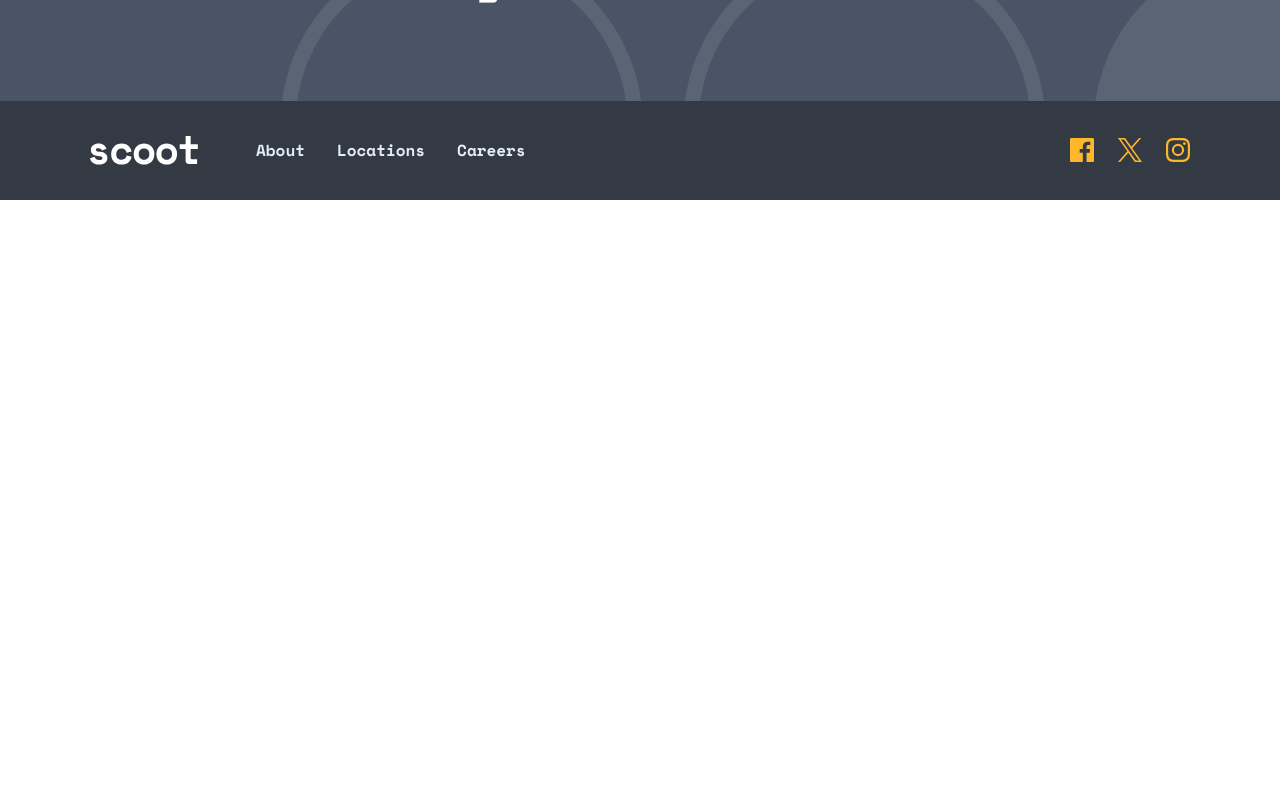
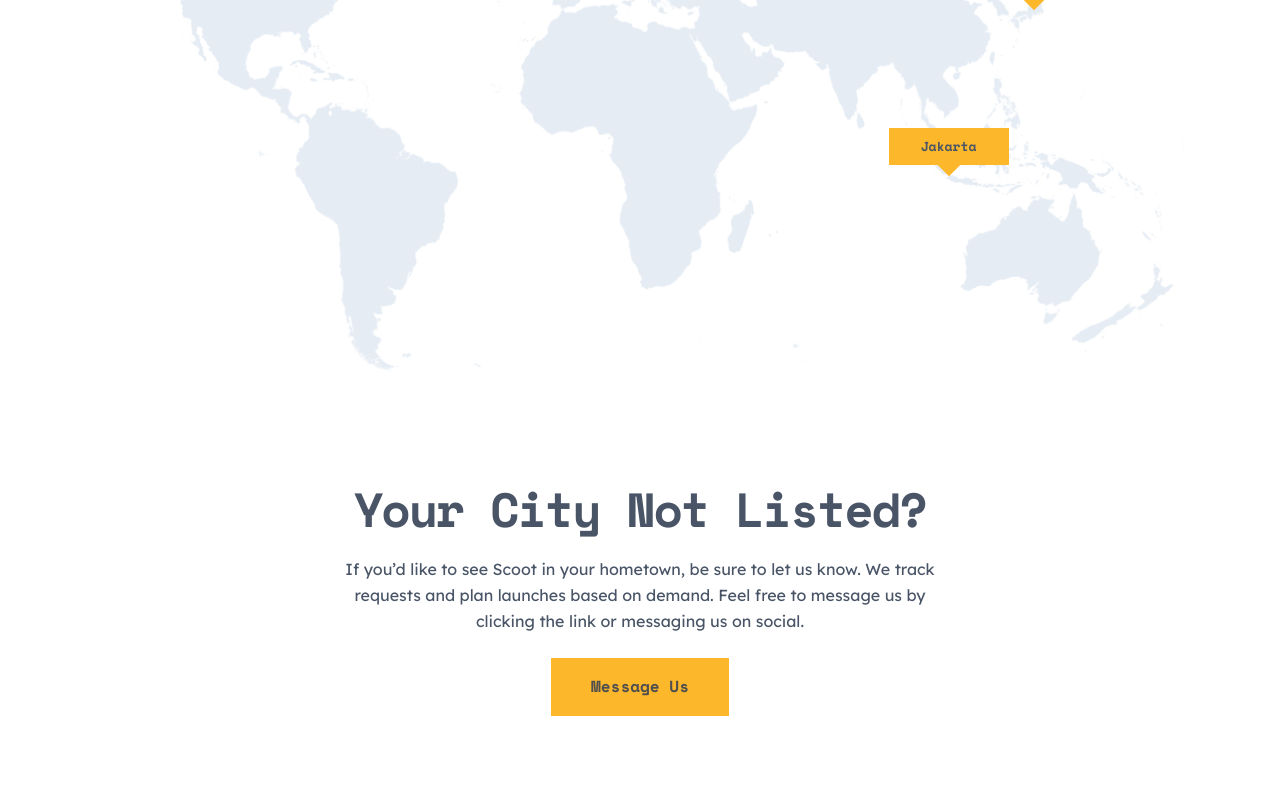
Before and after one commit to Dudeldups/FM-scoot-website, a React (Vite) app: page /locations in a window 1280 px wide. Shown: the part 600-1400 px from the top of the page. Before the commit the page ends 800 px from the top, so only its background shows below. Built offline with nearby package versions, Linux system fonts and the light colour scheme.

Commit message:
added locations page styling

```diff
--- a/src/pages/Locations/Locations.tsx
+++ b/src/pages/Locations/Locations.tsx
@@ -1,13 +1,67 @@
+import {
+  WorldMapDesktopImg,
+  WorldMapMobileImg,
+  WorldMapTabletImg,
+} from "../../assets/images";
+import Btn from "../../components/Btn/Btn";
 import HeroSection from "../../components/HeroSection/HeroSection";
 import useDocumentTitle from "../../hooks/useDocumentTitle";
+import { theme } from "../../styles/theme";
+import {
+  StyledImageContainer,
+  StyledLocationsSection,
+  StyledTextContainer,
+} from "./styles";
 
 const Locations = () => {
   useDocumentTitle();
 
   return (
-    <div>
+    <>
       <HeroSection site="locations" />
-    </div>
+
+      <StyledLocationsSection>
+        <StyledImageContainer>
+          <picture>
+            <source
+              srcSet={WorldMapDesktopImg}
+              media={`(min-width: ${theme.breakpoints.lg}px)`}
+            />
+            <source
+              srcSet={WorldMapTabletImg}
+              media={`(min-width: ${theme.breakpoints.md}px)`}
+            />
+            <img src={WorldMapMobileImg} alt="" height="160" width="375" />
+          </picture>
+
+          <ul>
+            <li>
+              <p>New York</p>
+            </li>
+            <li>
+              <p>London</p>
+            </li>
+            <li>
+              <p>Jakarta</p>
+            </li>
+            <li>
+              <p>Yokohama</p>
+            </li>
+          </ul>
+        </StyledImageContainer>
+
+        <StyledTextContainer>
+          <h2>Your City Not Listed?</h2>
+          <p>
+            If you’d like to see Scoot in your hometown, be sure to let us know.
+            We track requests and plan launches based on demand. Feel free to
+            message us by clicking the link or messaging us on social.
+          </p>
+
+          <Btn>Message Us</Btn>
+        </StyledTextContainer>
+      </StyledLocationsSection>
+    </>
   );
 };
 
--- /dev/null
+++ b/src/pages/Locations/styles.ts
@@ -0,0 +1,130 @@
+import styled from "styled-components";
+import { media } from "../../utils/media";
+
+export const StyledLocationsSection = styled.section`
+  max-width: ${({ theme }) =>
+    `calc(${theme.maxContentWidth} + 2 * ${theme.contentPadding.lg})`};
+  margin-top: 7.5rem;
+  margin-inline: auto;
+  padding-bottom: 7.5rem;
+  padding-inline: ${({ theme }) => theme.contentPadding.sm};
+
+  ${media.min("md")`
+      padding-inline: ${({ theme }) => theme.contentPadding.md};
+    `}
+
+  ${media.min("lg")`
+      margin-top: 10rem;
+      padding-inline: ${({ theme }) => theme.contentPadding.lg};
+      padding-bottom: 10rem;
+    `}
+`;
+
+export const StyledImageContainer = styled.div`
+  display: flex;
+  flex-direction: column;
+  gap: 2rem;
+
+  ${media.min("md")`
+    position: relative;
+  `}
+
+  img {
+    width: 100%;
+    height: auto;
+  }
+
+  ul {
+    display: flex;
+    align-items: center;
+    flex-direction: column;
+    gap: 1rem;
+
+    li {
+      width: 100%;
+      max-width: 15rem;
+      padding: 0.5rem 1rem;
+      background-color: ${({ theme }) => theme.colors.lightYellow};
+
+      ${media.min("md")`
+        max-width: 7.5rem;
+        background-color: ${({ theme }) => theme.colors.yellow};
+
+        &::after {
+          content: "";
+          position: absolute;
+          inset: auto 50% 0 50%;
+          width: 1rem;
+          aspect-ratio: 1;
+          background-color: ${({ theme }) => theme.colors.yellow};
+          transform: translate(-50%, 50%) rotate(45deg);
+        }
+
+
+        &:nth-of-type(1) {
+          position: absolute;
+          inset: 17.7% 72% auto auto;
+        }
+
+        &:nth-of-type(2) {
+          position: absolute;
+          inset: 10% 50% auto auto;
+        }
+
+        &:nth-of-type(3) {
+          position: absolute;
+          inset: 50% 16.5% auto auto;
+        }
+
+        &:nth-of-type(4) {
+          position: absolute;
+          inset: 20.8% 8.7% auto auto;
+        }
+
+
+      `}
+    }
+
+    p {
+      font-family: ${({ theme }) => theme.fontFamilies.heading};
+      font-size: ${({ theme }) => theme.fontSizes.sm};
+      color: ${({ theme }) => theme.colors.darkNavy};
+      text-align: center;
+
+      ${media.min("md")`
+        font-size: .8125rem;
+      `}
+    }
+  }
+`;
+
+export const StyledTextContainer = styled.div`
+  display: flex;
+  flex-direction: column;
+  align-items: center;
+  gap: 1.5rem;
+  margin-top: 4.5rem;
+  max-width: 37rem;
+  margin-inline: auto;
+
+  h2 {
+    font-size: 2rem;
+    letter-spacing: -0.0894rem;
+    text-align: center;
+
+    ${media.min("md")`
+      font-size: 3rem;
+      letter-spacing: -0.1338rem;
+    `}
+  }
+
+  p {
+    margin-top: 1rem;
+    text-align: center;
+    color: ${({ theme }) => theme.colors.darkNavy};
+
+    ${media.min("lg")`
+    margin-top: 0rem;
+    `}
+  }
+`;
```
